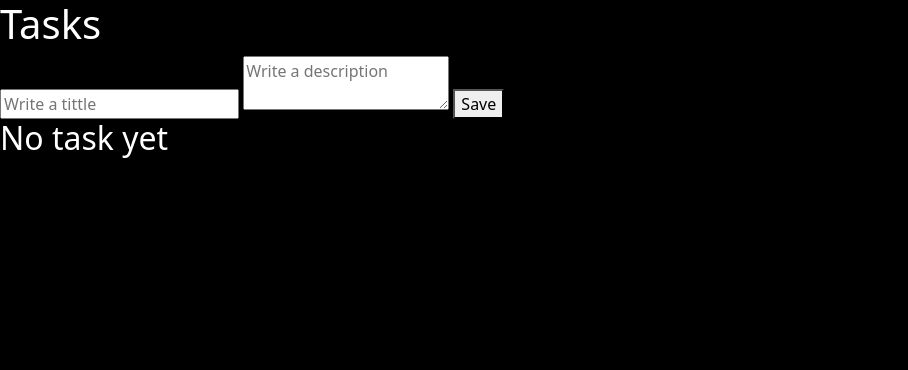
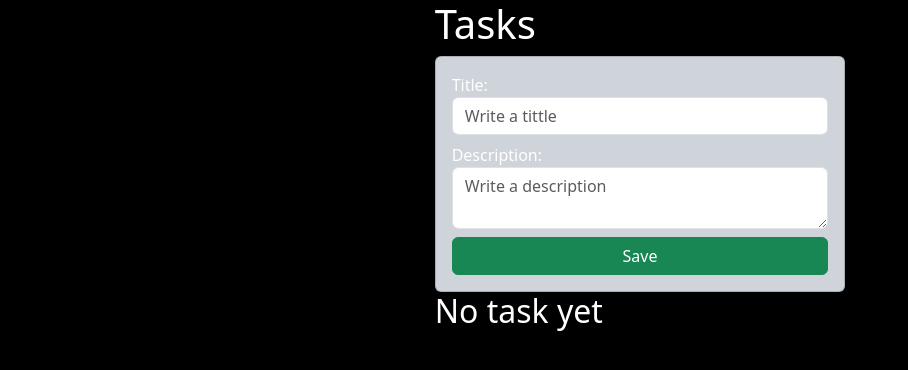
Before and after one commit to JoseJulianMosqueraFuli/django-postgres-crud, a Django app: page /tasks/ in a window 1280 px wide. Shown: the top 370 px of the page, without its empty margins (0-908 px from the left). Run offline with Django 4.2, Linux system fonts and the light colour scheme; data that the repository does not hold is empty.

Commit message:
update:add bootstrap style

```diff
--- a/tasks/templates/list_task.html
+++ b/tasks/templates/list_task.html
@@ -13,32 +13,45 @@
     <title>Django CRUD</title>
   </head>
   <body>
+    <div class="containter">
+      <div class="row">
+        <div class="col-md-4 offset-md-4">
           <h1>Tasks</h1>
-    <form action="{% url 'create_task' %}" method="post">
+          <form action="{% url 'create_task' %}" method="post" class="card card-body bg-dark-subtle">
             {% csrf_token %}
 
-      <input type="text" name="tittle" placeholder="Write a tittle" />
+            <label for="title" color="bg-dark-subtle">Title:</label>
+            <input type="text" name="tittle" placeholder="Write a tittle" class="form-control mb-2"/>
 
-      <textarea name="description" placeholder="Write a description"></textarea>
+            <label for="description">Description:</label>
+            <textarea
+              name="description"
+              placeholder="Write a description"
+              row="3"
+              class="form-control mb-2"
+            ></textarea>
 
-      <button>Save</button>
+            <button class="btn btn-success">Save</button>
           </form>
 
           {% for task in tasks %}
-    <div>
+          <div class="card card-body text-bg-light mt-2 d-flex flex-row justify-content-between">
             <h4>{{task.tittle}}</h4>
             <p>{{task.description}}</p>
             <form action="{% url 'delete_task' task.id %}" method="post">
               {% csrf_token %}
-        <button>Delete</button>
+              <button class="btn btn-danger">Delete</button>
             </form>
             <form action="{% url 'update_task' task.id %}" method="post">
               {% csrf_token %}
-        <button>Update</button>
+              <button class="btn btn-info">Update</button>
             </form>
           </div>
           {% empty %}
           <h2>No task yet</h2>
           {% endfor %}
+        </div>
+      </div>
+    </div>
   </body>
 </html>
--- a/tasks/views.py
+++ b/tasks/views.py
@@ -19,7 +19,7 @@ def delete_task(request, task_id):
     return redirect('/tasks/')
 
 def update_task (request, task_id):
-    if Task.objects.get(id = task_id):
-        task = Task(tittle = request.POST['tittle'], description = request.POST['description'])
-        task.save()
+    get_id = Task.objects.get(id = task_id)
+    if form.is_valid():
+        form.save()
     return redirect('/tasks/')
```
Lines whose indentation alone changed are shown as unchanged.
